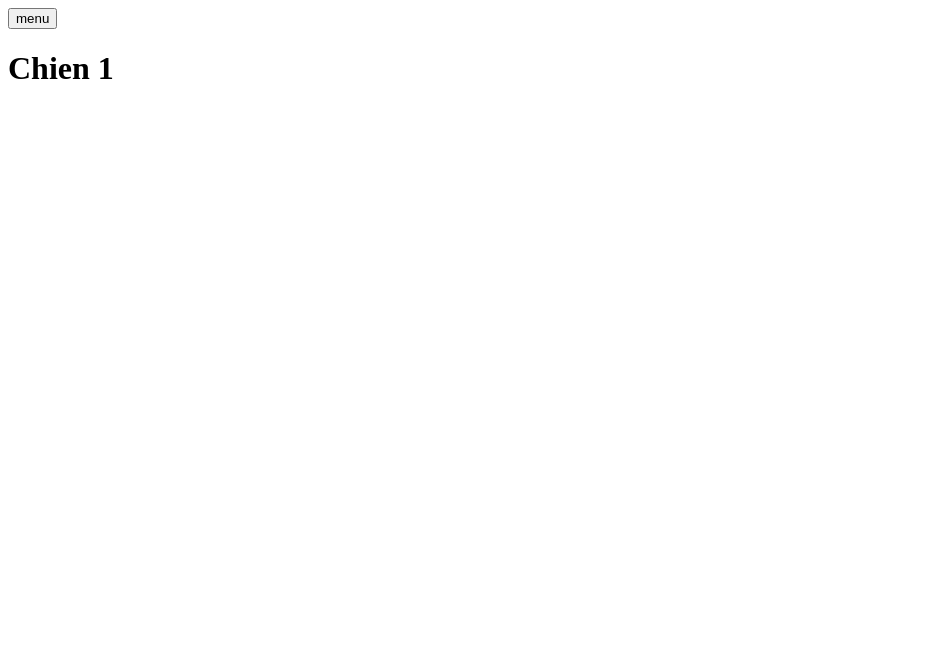
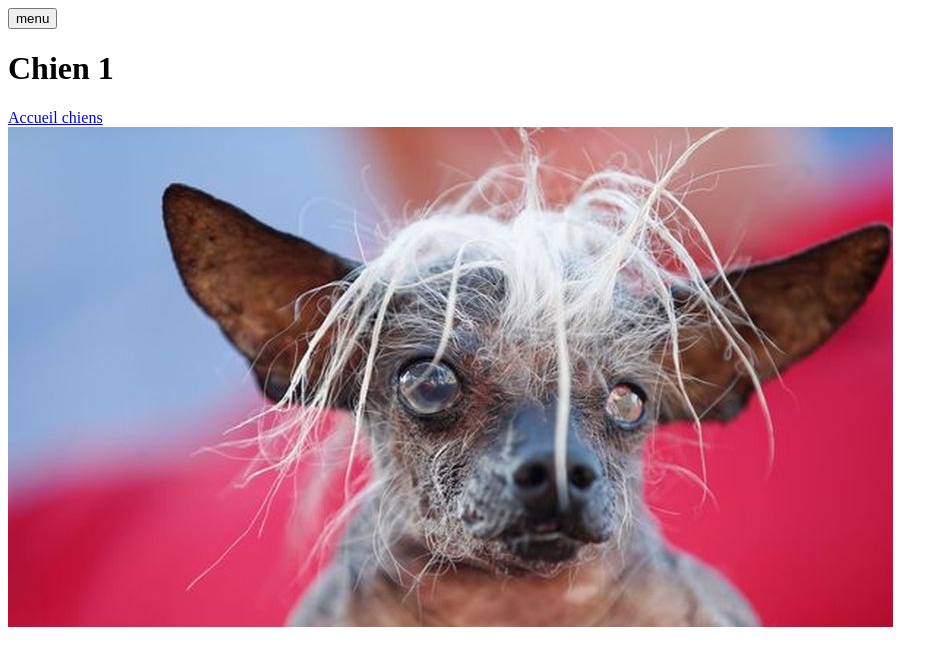
Before and after one commit to MMI-SAE-105/2023-r113-tp2-menu-alpinejs-oliventhan-thamilselvan, a plain HTML site: page chiens/chien-1.html in a window 1280 px wide. Shown: the whole page, without its empty margins (0-948 px from the left). Drawn offline with nearby package versions, Linux system fonts and the light colour scheme.

Commit message:
insetion retour index chien et image

```diff
--- a/chiens/chien-1.html
+++ b/chiens/chien-1.html
@@ -52,5 +52,8 @@
         </ul>
       </nav>
 
+      <a href="/chiens/chien-index.html">Accueil chiens</a>
+      <br>
+      <img src="/public/img/chien/chien-1.jpg" alt="chien 1">
   </body>
 </html>
```
